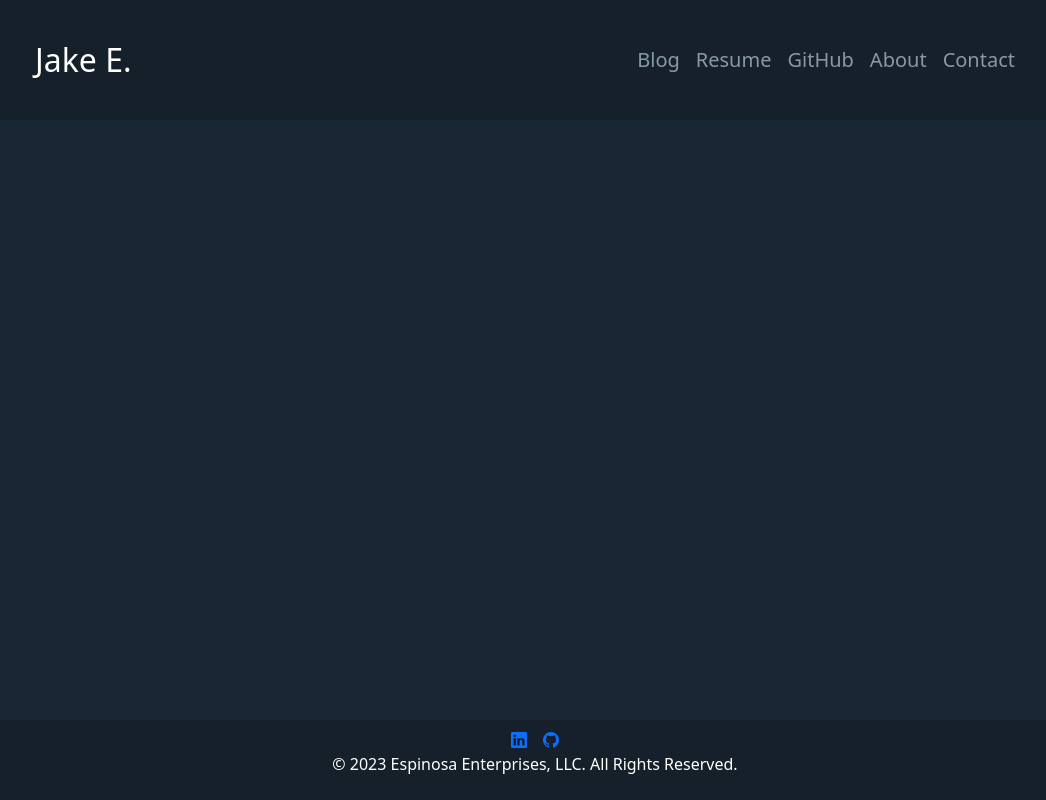
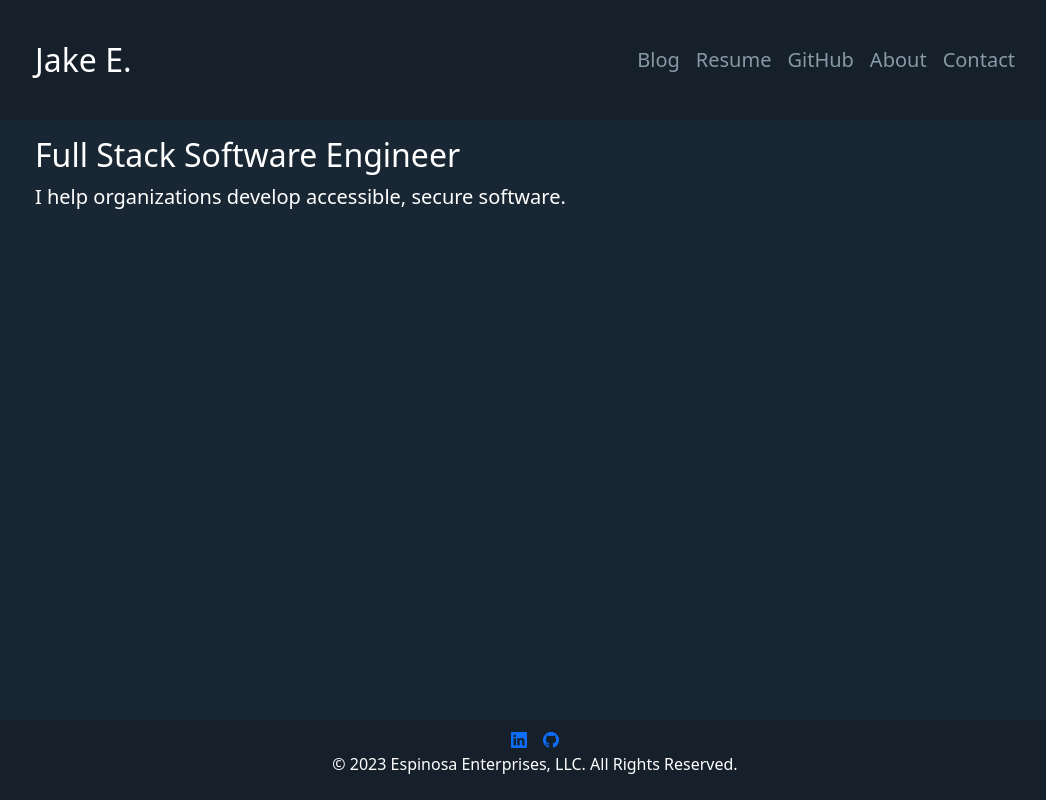
Before and after one commit to jakeEspinosa/portfolio, a Vue app: page / in a window 1280 px wide. Shown: the whole page, without its empty margins (105-1151 px from the left). Built offline with nearby package versions, Linux system fonts and the light colour scheme.

Commit message:
Build landing page.

```diff
--- a/src/router/index.ts
+++ b/src/router/index.ts
@@ -4,11 +4,15 @@ See LICENSE.txt for details.
 */
 
 import { createRouter, createWebHistory } from "vue-router";
+import LandingPage from "@/views/LandingPage.vue";
 import AboutPage from "@/views/AboutPage.vue";
 
 const router = createRouter({
   history: createWebHistory(),
-  routes: [{ path: "/about", component: AboutPage }],
+  routes: [
+    { path: "/", component: LandingPage },
+    { path: "/about", component: AboutPage },
+  ],
 });
 
 export default router;
--- /dev/null
+++ b/src/views/LandingPage.vue
@@ -0,0 +1,11 @@
+<!--
+Copyright (C) 2023 Jake Espinosa Under the MIT License
+See LICENSE.txt for details.
+-->
+
+<template>
+  <h2 class="main-text pt-3">Full Stack Software Engineer</h2>
+  <p class="main-text fs-5">
+    I help organizations develop accessible, secure software.
+  </p>
+</template>
```
